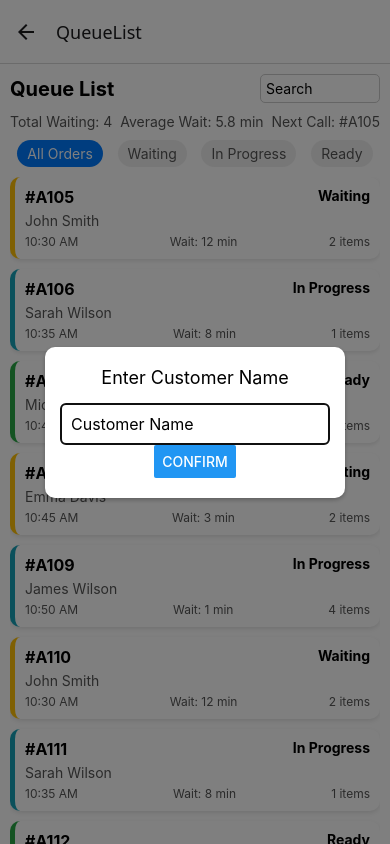
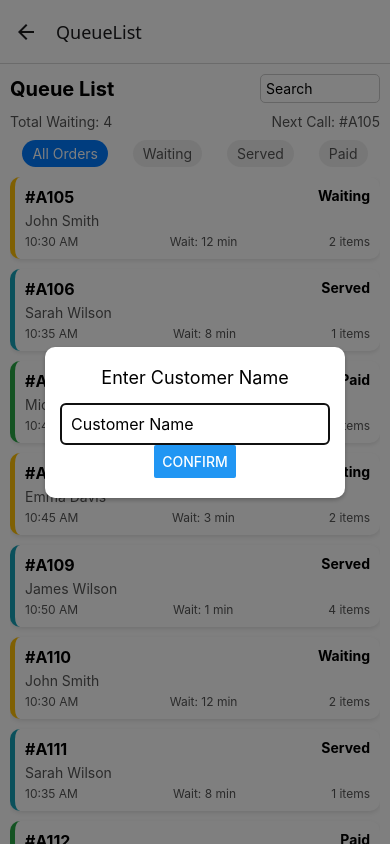
Before and after one commit to rianbangs/kainegosyo, a React Native app: screen /QueueList in a window 390 px wide. Shown: the top 844 px of the page. Built offline with nearby package versions, Linux system fonts and the light colour scheme.

Commit message:
Update QueueList.jsx
Modifying the tab labels

```diff
--- a/components/QueueList.jsx
+++ b/components/QueueList.jsx
@@ -13,24 +13,23 @@ export default function QueueList() {
 
   const orders = [
     { id: 'A105', name: 'John Smith', time: '10:30 AM', wait: 12, items: 2, status: 'Waiting' },
-    { id: 'A106', name: 'Sarah Wilson', time: '10:35 AM', wait: 8, items: 1, status: 'In Progress' },
-    { id: 'A107', name: 'Michael Brown', time: '10:40 AM', wait: 5, items: 3, status: 'Ready' },
+    { id: 'A106', name: 'Sarah Wilson', time: '10:35 AM', wait: 8, items: 1, status: 'Served' },
+    { id: 'A107', name: 'Michael Brown', time: '10:40 AM', wait: 5, items: 3, status: 'Paid' },
     { id: 'A108', name: 'Emma Davis', time: '10:45 AM', wait: 3, items: 2, status: 'Waiting' },
-    { id: 'A109', name: 'James Wilson', time: '10:50 AM', wait: 1, items: 4, status: 'In Progress' },
+    { id: 'A109', name: 'James Wilson', time: '10:50 AM', wait: 1, items: 4, status: 'Served' },
     { id: 'A110', name: 'John Smith', time: '10:30 AM', wait: 12, items: 2, status: 'Waiting' },
-    { id: 'A111', name: 'Sarah Wilson', time: '10:35 AM', wait: 8, items: 1, status: 'In Progress' },
-    { id: 'A112', name: 'Michael Brown', time: '10:40 AM', wait: 5, items: 3, status: 'Ready' },
+    { id: 'A111', name: 'Sarah Wilson', time: '10:35 AM', wait: 8, items: 1, status: 'Served' },
+    { id: 'A112', name: 'Michael Brown', time: '10:40 AM', wait: 5, items: 3, status: 'Paid' },
     { id: 'A113', name: 'Emma Davis', time: '10:45 AM', wait: 3, items: 2, status: 'Waiting' },
-    { id: 'A114', name: 'James Wilson', time: '10:50 AM', wait: 1, items: 4, status: 'In Progress' },
+    { id: 'A114', name: 'James Wilson', time: '10:50 AM', wait: 1, items: 4, status: 'Served' },
 ];
 
   // Calculate dynamic summary data
   const totalWaiting = orders.filter((order) => order.status === 'Waiting').length;
-  const averageWait =
-    orders.reduce((total, order) => total + order.wait, 0) / orders.length || 0;
+//   const averageWait =  orders.reduce((total, order) => total + order.wait, 0) / orders.length || 0;
   const nextCall = orders.find((order) => order.status === 'Waiting')?.id || 'N/A';
 
-  const tabs = ['All Orders', 'Waiting', 'In Progress', 'Ready'];
+  const tabs = ['All Orders', 'Waiting', 'Served', 'Paid'];
 
   const renderOrderItem = ({ item }) => (
     <View style={[styles.orderCard, styles[`status${item.status.replace(' ', '')}`]]}>
@@ -56,7 +55,7 @@ export default function QueueList() {
 
       <View style={styles.summary}>
         <Text style={styles.summaryText}>Total Waiting: {totalWaiting}</Text>
-        <Text style={styles.summaryText}>Average Wait: {averageWait.toFixed(1)} min</Text>
+        {/* <Text style={styles.summaryText}>Average Wait: {averageWait.toFixed(1)} min</Text> */}
         <Text style={styles.summaryText}>Next Call: #{nextCall}</Text>
       </View>
 
@@ -167,11 +166,11 @@ const styles = StyleSheet.create({
     borderLeftWidth: 5,
     borderLeftColor: '#ffc107',
   },
-  statusInProgress: {
+  statusServed: {
     borderLeftWidth: 5,
     borderLeftColor: '#17a2b8',
   },
-  statusReady: {
+  statusPaid: {
     borderLeftWidth: 5,
     borderLeftColor: '#28a745',
   },
```
